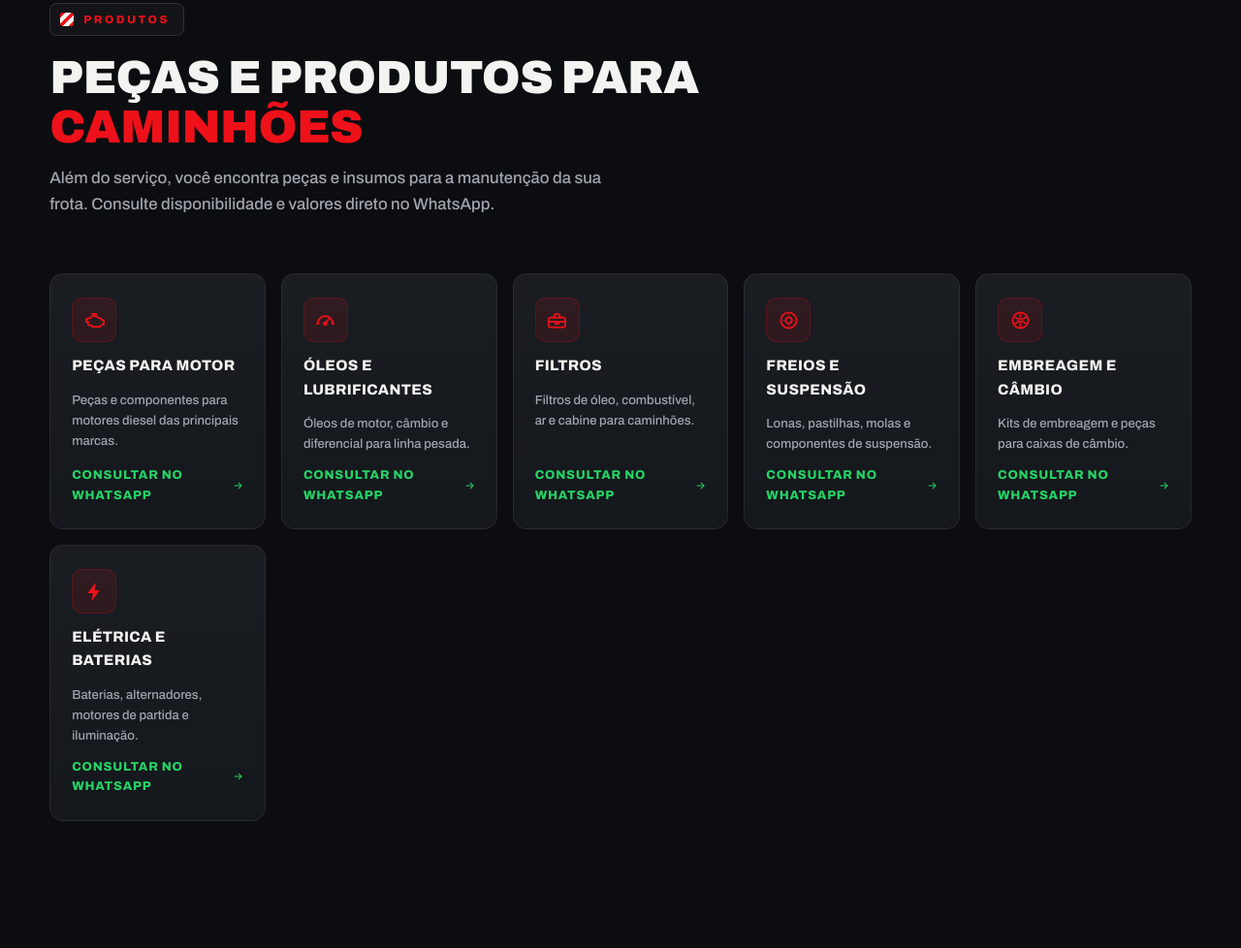
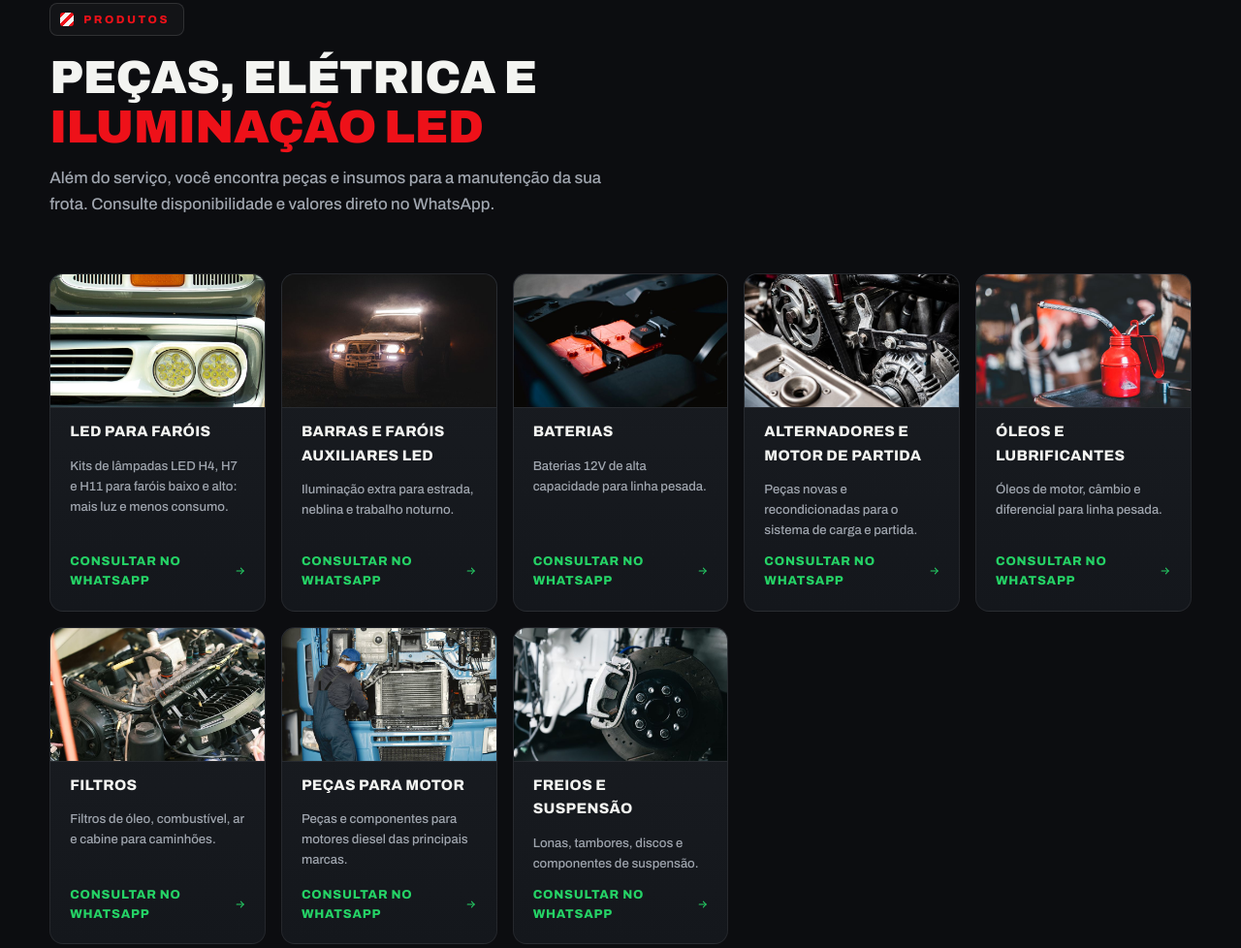
Before and after one commit to AlvaroPauczQuevedo/Sos-Truck-Service, a plain HTML site: page index.html in a window 1280 px wide. Shown: the part 4122-5100 px from the top of the page at 97% size. Drawn offline with Linux system fonts and the light colour scheme.

Commit message:
Att: Realizado a adição do modulo de produtos/venda

```diff
--- a/assets/styles.css
+++ b/assets/styles.css
@@ -753,3 +753,11 @@ footer{background:#0A0B0D;border-top:1px solid var(--line)}
   .reveal{opacity:1;transform:none}
   html{scroll-behavior:auto}
 }
+
+/* ============ PRODUTOS ============ */
+.p-card{padding:0}
+.p-card h3,.p-card p,.p-card .link-wa{margin-left:20px;margin-right:20px}
+.p-card .link-wa{margin-bottom:20px}
+.p-img{aspect-ratio:16/10;overflow:hidden;border-bottom:1px solid var(--line)}
+.p-img img{width:100%;height:100%;object-fit:cover;transition:transform .4s ease}
+.p-card:hover .p-img img{transform:scale(1.05)}
--- a/index.html
+++ b/index.html
@@ -1226,45 +1226,57 @@
   <div class="container">
     <div class="section-head reveal">
       <span class="eyebrow">Produtos</span>
-      <h2>Peças e produtos para <em>caminhões</em></h2>
+      <h2>Peças, elétrica e <em>iluminação LED</em></h2>
       <p>Além do serviço, você encontra peças e insumos para a manutenção da sua frota. Consulte disponibilidade e valores direto no WhatsApp.</p>
     </div>
     <div class="services-grid">
-      <div class="s-card reveal" data-d="1">
-        <span class="s-icon"><svg width="23" height="23" aria-hidden="true"><use href="#i-engine"/></svg></span>
+      <div class="s-card p-card reveal" data-d="1">
+        <div class="p-img"><img src="assets/img/produtos/led-farol.jpg" alt="LED para Faróis" loading="lazy"></div>
+        <h3>LED para Faróis</h3>
+        <p>Kits de lâmpadas LED H4, H7 e H11 para faróis baixo e alto: mais luz e menos consumo.</p>
+        <a class="link-wa" href="https://wa.me/5554999005275" data-wa data-msg="Olá! Quero consultar kit de LED para faróis do meu caminhão.">Consultar no WhatsApp <svg width="14" height="14" aria-hidden="true"><use href="#i-arrow"/></svg></a>
+      </div>
+      <div class="s-card p-card reveal" data-d="2">
+        <div class="p-img"><img src="assets/img/produtos/barra-led.jpg" alt="Barras e Faróis Auxiliares LED" loading="lazy"></div>
+        <h3>Barras e Faróis Auxiliares LED</h3>
+        <p>Iluminação extra para estrada, neblina e trabalho noturno.</p>
+        <a class="link-wa" href="https://wa.me/5554999005275" data-wa data-msg="Olá! Quero consultar barras e faróis auxiliares de LED.">Consultar no WhatsApp <svg width="14" height="14" aria-hidden="true"><use href="#i-arrow"/></svg></a>
+      </div>
+      <div class="s-card p-card reveal" data-d="3">
+        <div class="p-img"><img src="assets/img/produtos/bateria.jpg" alt="Baterias" loading="lazy"></div>
+        <h3>Baterias</h3>
+        <p>Baterias 12V de alta capacidade para linha pesada.</p>
+        <a class="link-wa" href="https://wa.me/5554999005275" data-wa data-msg="Olá! Quero consultar baterias para meu caminhão.">Consultar no WhatsApp <svg width="14" height="14" aria-hidden="true"><use href="#i-arrow"/></svg></a>
+      </div>
+      <div class="s-card p-card reveal" data-d="1">
+        <div class="p-img"><img src="assets/img/produtos/alternador.jpg" alt="Alternadores e Motor de Partida" loading="lazy"></div>
+        <h3>Alternadores e Motor de Partida</h3>
+        <p>Peças novas e recondicionadas para o sistema de carga e partida.</p>
+        <a class="link-wa" href="https://wa.me/5554999005275" data-wa data-msg="Olá! Quero consultar alternador e motor de partida.">Consultar no WhatsApp <svg width="14" height="14" aria-hidden="true"><use href="#i-arrow"/></svg></a>
+      </div>
+      <div class="s-card p-card reveal" data-d="2">
+        <div class="p-img"><img src="assets/img/produtos/oleo.jpg" alt="Óleos e Lubrificantes" loading="lazy"></div>
+        <h3>Óleos e Lubrificantes</h3>
+        <p>Óleos de motor, câmbio e diferencial para linha pesada.</p>
+        <a class="link-wa" href="https://wa.me/5554999005275" data-wa data-msg="Olá! Quero consultar óleos e lubrificantes.">Consultar no WhatsApp <svg width="14" height="14" aria-hidden="true"><use href="#i-arrow"/></svg></a>
+      </div>
+      <div class="s-card p-card reveal" data-d="3">
+        <div class="p-img"><img src="assets/img/produtos/filtro.jpg" alt="Filtros" loading="lazy"></div>
+        <h3>Filtros</h3>
+        <p>Filtros de óleo, combustível, ar e cabine para caminhões.</p>
+        <a class="link-wa" href="https://wa.me/5554999005275" data-wa data-msg="Olá! Quero consultar filtros.">Consultar no WhatsApp <svg width="14" height="14" aria-hidden="true"><use href="#i-arrow"/></svg></a>
+      </div>
+      <div class="s-card p-card reveal" data-d="1">
+        <div class="p-img"><img src="assets/img/produtos/motor.jpg" alt="Peças para Motor" loading="lazy"></div>
         <h3>Peças para Motor</h3>
         <p>Peças e componentes para motores diesel das principais marcas.</p>
-        <a class="link-wa" href="https://wa.me/5554999005275" data-wa data-msg="Olá! Quero consultar peças para motor para meu caminhão.">Consultar no WhatsApp <svg width="14" height="14" aria-hidden="true"><use href="#i-arrow"/></svg></a>
-      </div>
-      <div class="s-card reveal" data-d="2">
-        <span class="s-icon"><svg width="23" height="23" aria-hidden="true"><use href="#i-gauge"/></svg></span>
-        <h3>Óleos e Lubrificantes</h3>
-        <p>Óleos de motor, câmbio e diferencial para linha pesada.</p>
-        <a class="link-wa" href="https://wa.me/5554999005275" data-wa data-msg="Olá! Quero consultar óleos e lubrificantes para meu caminhão.">Consultar no WhatsApp <svg width="14" height="14" aria-hidden="true"><use href="#i-arrow"/></svg></a>
-      </div>
-      <div class="s-card reveal" data-d="3">
-        <span class="s-icon"><svg width="23" height="23" aria-hidden="true"><use href="#i-toolbox"/></svg></span>
-        <h3>Filtros</h3>
-        <p>Filtros de óleo, combustível, ar e cabine para caminhões.</p>
-        <a class="link-wa" href="https://wa.me/5554999005275" data-wa data-msg="Olá! Quero consultar filtros para meu caminhão.">Consultar no WhatsApp <svg width="14" height="14" aria-hidden="true"><use href="#i-arrow"/></svg></a>
-      </div>
-      <div class="s-card reveal" data-d="1">
-        <span class="s-icon"><svg width="23" height="23" aria-hidden="true"><use href="#i-brake"/></svg></span>
+        <a class="link-wa" href="https://wa.me/5554999005275" data-wa data-msg="Olá! Quero consultar peças para motor.">Consultar no WhatsApp <svg width="14" height="14" aria-hidden="true"><use href="#i-arrow"/></svg></a>
+      </div>
+      <div class="s-card p-card reveal" data-d="2">
+        <div class="p-img"><img src="assets/img/produtos/freio.jpg" alt="Freios e Suspensão" loading="lazy"></div>
         <h3>Freios e Suspensão</h3>
-        <p>Lonas, pastilhas, molas e componentes de suspensão.</p>
-        <a class="link-wa" href="https://wa.me/5554999005275" data-wa data-msg="Olá! Quero consultar peças de freios e suspensão para meu caminhão.">Consultar no WhatsApp <svg width="14" height="14" aria-hidden="true"><use href="#i-arrow"/></svg></a>
-      </div>
-      <div class="s-card reveal" data-d="2">
-        <span class="s-icon"><svg width="23" height="23" aria-hidden="true"><use href="#i-clutch"/></svg></span>
-        <h3>Embreagem e Câmbio</h3>
-        <p>Kits de embreagem e peças para caixas de câmbio.</p>
-        <a class="link-wa" href="https://wa.me/5554999005275" data-wa data-msg="Olá! Quero consultar peças de embreagem e câmbio para meu caminhão.">Consultar no WhatsApp <svg width="14" height="14" aria-hidden="true"><use href="#i-arrow"/></svg></a>
-      </div>
-      <div class="s-card reveal" data-d="3">
-        <span class="s-icon"><svg width="23" height="23" aria-hidden="true"><use href="#i-zap"/></svg></span>
-        <h3>Elétrica e Baterias</h3>
-        <p>Baterias, alternadores, motores de partida e iluminação.</p>
-        <a class="link-wa" href="https://wa.me/5554999005275" data-wa data-msg="Olá! Quero consultar itens de elétrica e baterias para meu caminhão.">Consultar no WhatsApp <svg width="14" height="14" aria-hidden="true"><use href="#i-arrow"/></svg></a>
+        <p>Lonas, tambores, discos e componentes de suspensão.</p>
+        <a class="link-wa" href="https://wa.me/5554999005275" data-wa data-msg="Olá! Quero consultar peças de freios e suspensão.">Consultar no WhatsApp <svg width="14" height="14" aria-hidden="true"><use href="#i-arrow"/></svg></a>
       </div>
     </div>
   </div>
```
Also changed, not shown: assets/img/produtos/alternador.jpg (added), assets/img/produtos/barra-led.jpg (added), assets/img/produtos/bateria.jpg (added), assets/img/produtos/filtro.jpg (added), assets/img/produtos/freio.jpg (added), assets/img/produtos/led-farol.jpg (added), assets/img/produtos/motor.jpg (added), assets/img/produtos/oleo.jpg (added).
